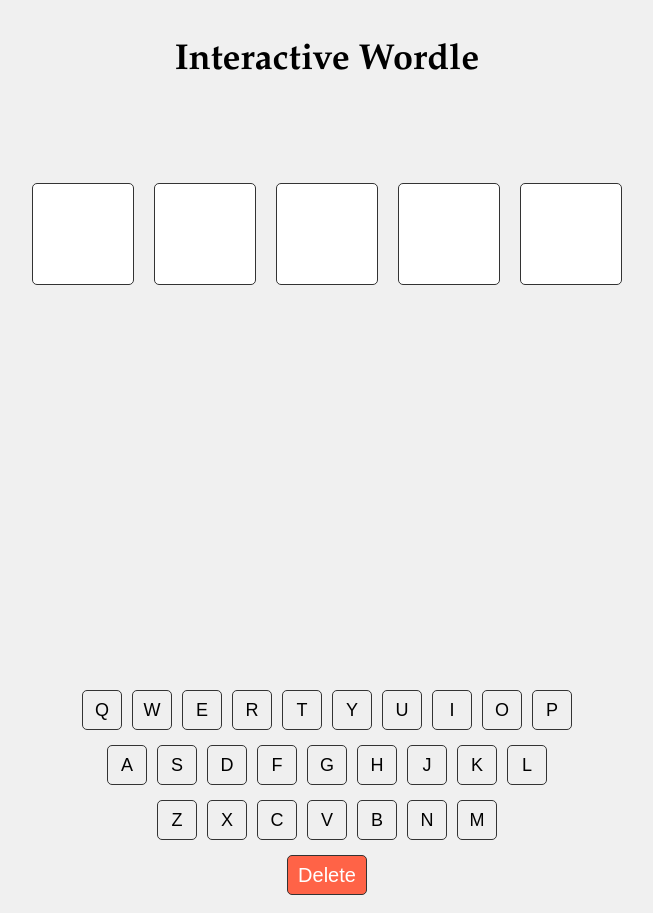
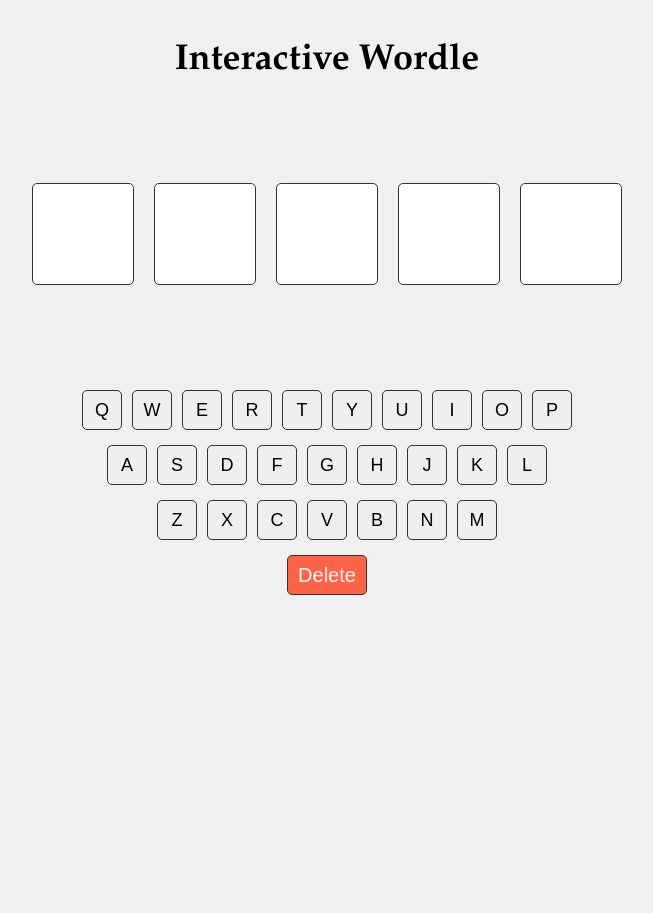
Before and after one commit to aksharpat/wordle, a React (Create React App) app: page / in a window 1280 px wide. Shown: the whole page, without its empty margins (313-966 px from the left). After the commit the page ends 800 px from the top, so only its background shows below. Built offline with nearby package versions, Linux system fonts and the light colour scheme.

Commit message:
updated keyboard

```diff
--- a/src/App.css
+++ b/src/App.css
@@ -58,7 +58,7 @@
     flex-direction: column;
     align-items: center;
     flex-wrap: wrap;
-    margin-top: 400px;
+    margin-top: 100px;
 }
 
 .keyboard-row {
```
